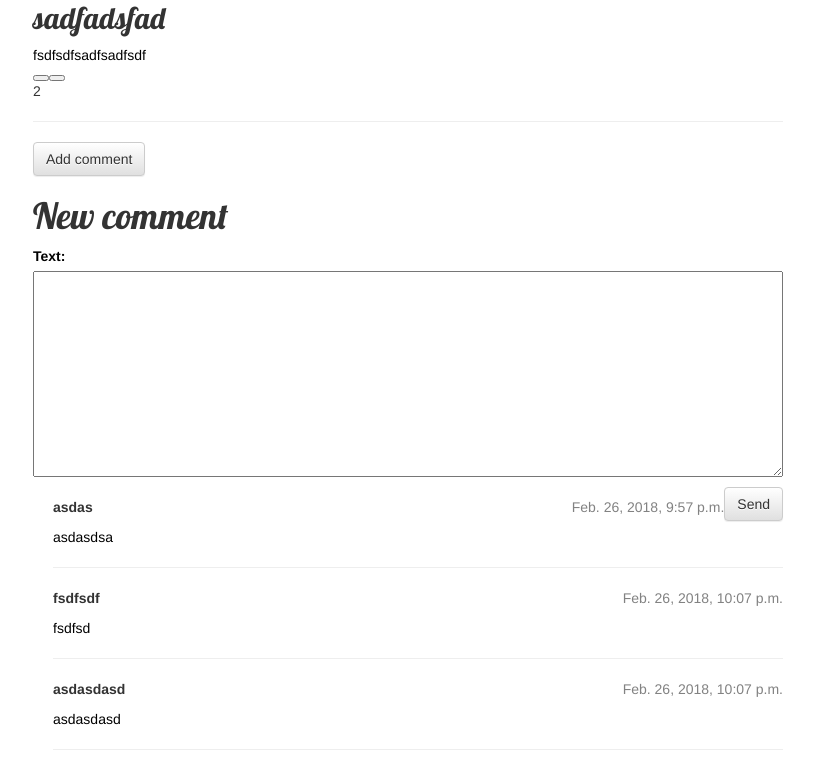
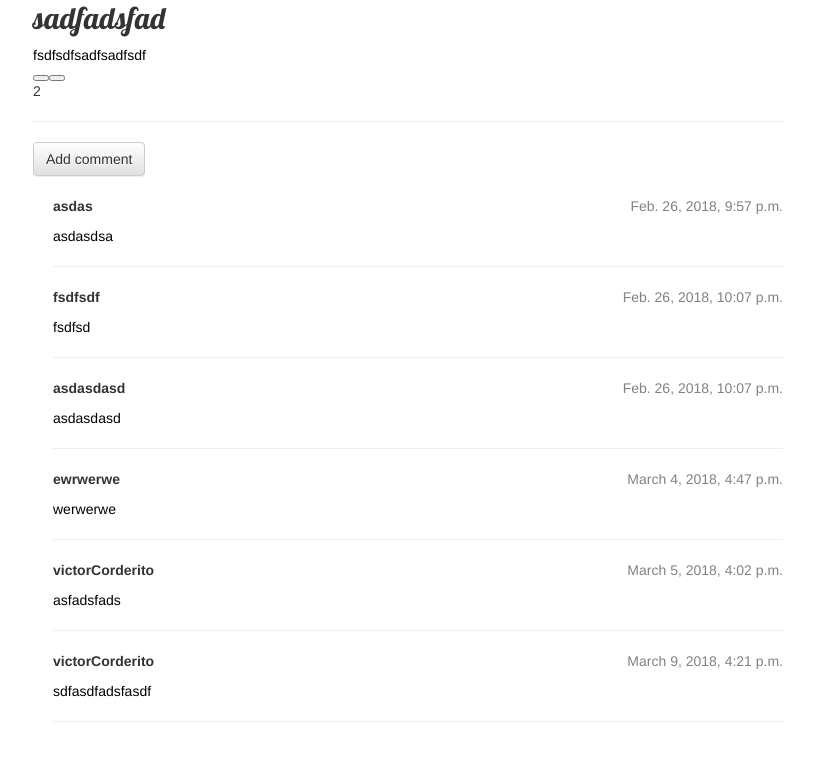
Before and after one commit to Yulvir/Django_blog, a Django app: a page that uses blog/templates/blog/post_detail.html in a window 1280 px wide. Shown: the part 208-969 px from the top of the page, without its empty margins (37-851 px from the left). After the commit the page ends 930 px from the top, so only its background shows below. Run offline with Django 3.2, Linux system fonts and the light colour scheme; a user stored in the database is signed in; data comes from the database, SQL or seed files in the repository; some libraries are stand-ins or nearby versions.

Commit message:
removed static text dialigue

```diff
--- a/blog/templates/blog/post_detail.html
+++ b/blog/templates/blog/post_detail.html
@@ -43,13 +43,6 @@
 <hr>
 
 <a class="btn btn-default" id=add_comment_to_post href="{% url 'add_comment_to_post' pk=post.pk  username=user.username %}">Add comment</a>
-
-
-<h1>New comment</h1>
-    <form method="POST" class="post-form">{% csrf_token %}
-        {{ form.as_p }}
-        <button type="submit" class="save btn btn-default">Send</button>
-    </form>
 
 
 {% for comment in post.comments.all %}
```
